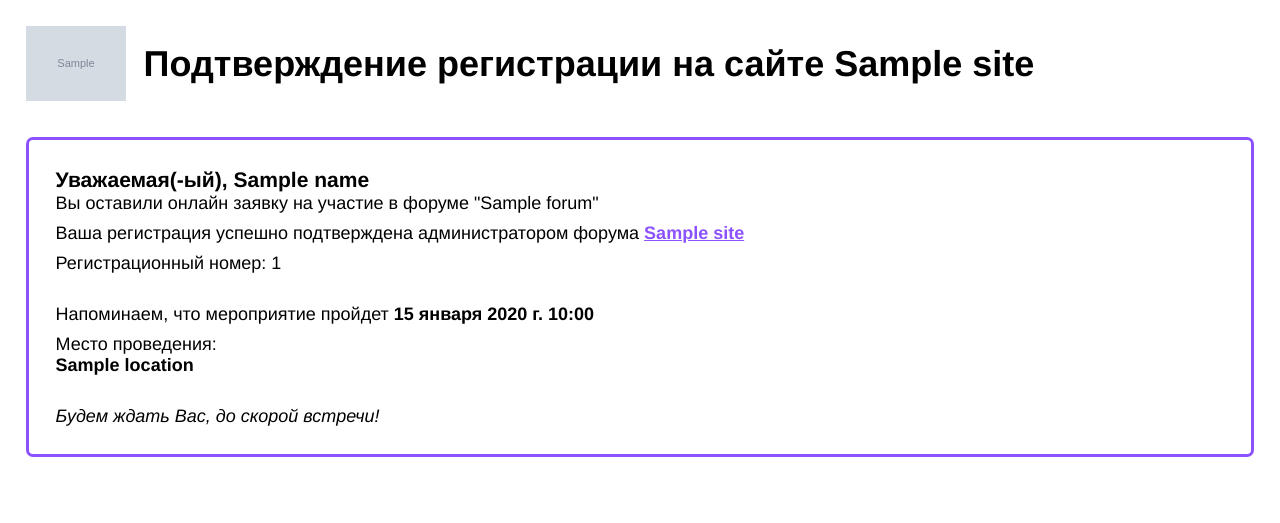
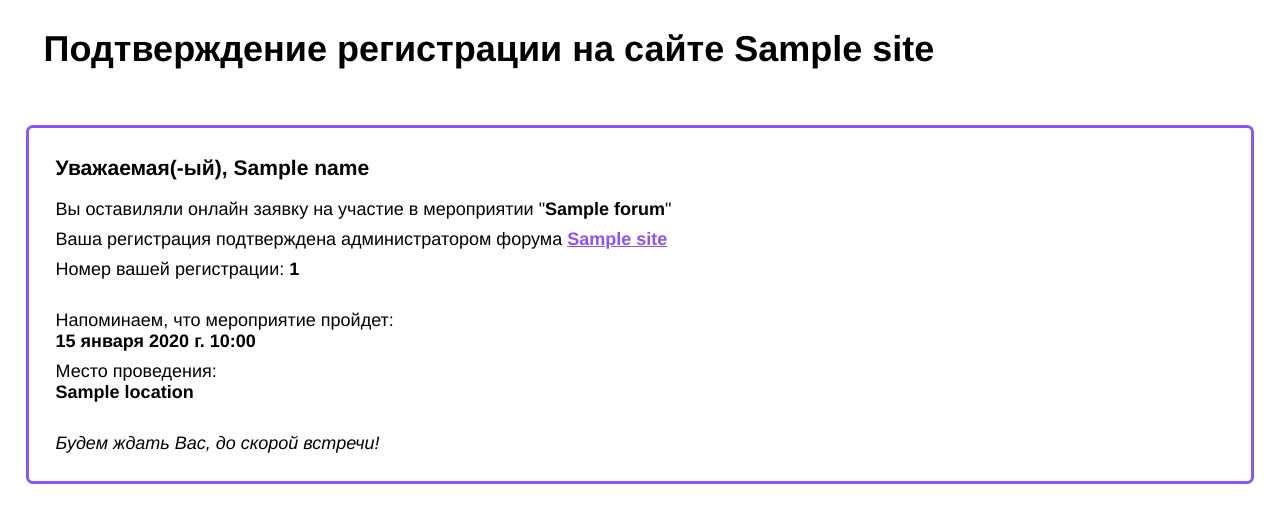
Before and after one commit to Starck43/fogapo, a Django app: template backend/templates/reg_email_confirmation.html in a window 1280 px wide. Shown: the top 523 px of the page. Run offline with Django 4.2, Linux system fonts and the light colour scheme; tables that the repository leaves empty hold one stand-in row (values such as "Sample post"); the template is opened without the code that fills it: values that come from a table or form of the project are taken from there, most other values are stand-ins (such as "Sample title", 1, 10 or a date in 2020); grey boxes marked "Sample" are stand-in pictures; parts of the project's set-up code (start-up, migrations or seed data) failed here and were passed over; some libraries are stand-ins or nearby versions.

Commit message:
v1.3.5 updated template

```diff
--- a/backend/templates/reg_email_confirmation.html
+++ b/backend/templates/reg_email_confirmation.html
@@ -1,16 +1,19 @@
+{% load static %}
+
 <html lang="ru">
 <head>
 	<meta charset="UTF-8">
 	<title>Сообщение с сайта {{site.name}}</title>
 </head>
 <style>
-	h1, h2, h3{
-		line-height: 1.25;
-	}
 	* {
 		margin: 0;
 		padding: 0;
 		box-sizing: border-box;
+	}
+	h1, h2, h3{
+		line-height: 1.25;
+		margin-bottom: 1rem;
 	}
 	html {
 		font-size: 18px;
@@ -69,17 +72,19 @@
 <body>
 	<div class="header-title">
 		<div class="logo">
-			<img src="{{logo.url}}" alt="{{logo.title}}">
+			<img src="{{site_url}}{% get_media_prefix %}logo.png" alt="">
 		</div>
 		<h1>Подтверждение регистрации на сайте {{site.name}}</h1>
 	</div>
 	<div class="message">
 		<h3>Уважаемая(-ый), {{name}}</h3>
-		<p>Вы оставили онлайн заявку на участие в форуме "{{forum}}"</p>
-		<p>Ваша регистрация успешно подтверждена администратором форума <a href="{{site.url}}">{{site.name}}</a></p>
-		<p>Регистрационный номер: {{reg_id}}</p>
+		<p>Вы оставиляли онлайн заявку на участие в мероприятии "<b>{{forum}}</b>"</p>
+		<p>Ваша регистрация подтверждена администратором форума <a href="{{site.url}}">{{site.name}}</a></p>
+		<p>Номер вашей регистрации: <b>{{reg_id}}</b></p>
 		<br>
-		<p>Напоминаем, что мероприятие пройдет <b>{{date_forum}}</b></p>
+		<p>Напоминаем, что мероприятие пройдет:<br/>
+			<b>{{date_forum}}</b>
+		</p>
 		<p>Место проведения:<br/>
 			<b>{{location|safe}}</b>
 		</p>
```
